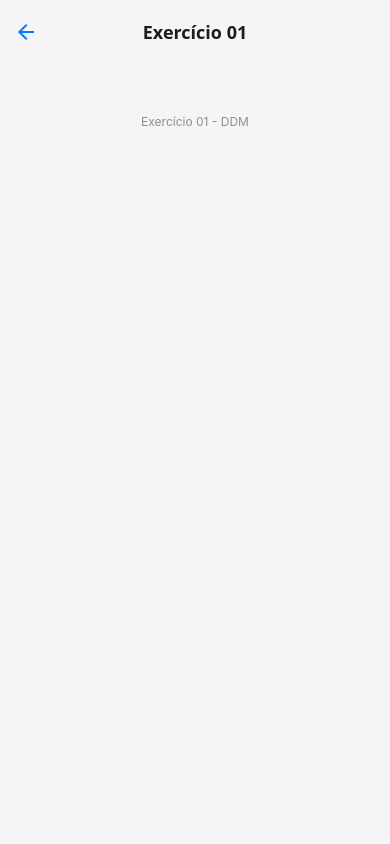
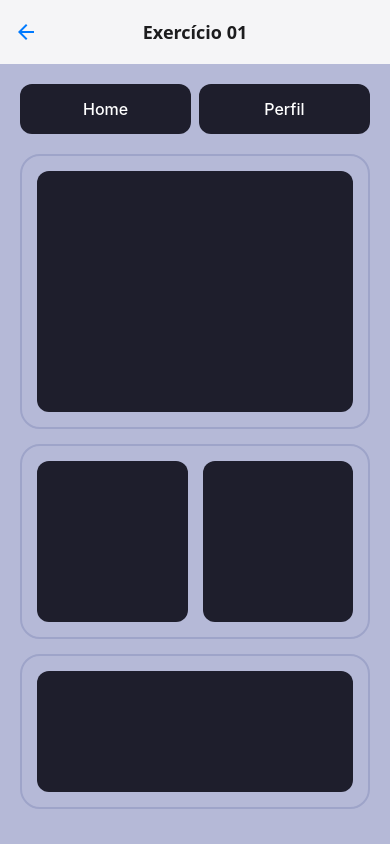
Before and after one commit to franciscopaulinoq/ddm-exercicios-flexbox, a React Native app: screen /Ex1 in a window 390 px wide. Built offline with nearby package versions, Linux system fonts and the light colour scheme.

Commit message:
feat: implement exercicio 1 screen

```diff
--- a/src/screens/Exercicio01.tsx
+++ b/src/screens/Exercicio01.tsx
@@ -4,7 +4,32 @@ import { View, Text, StyleSheet } from "react-native";
 export default function Exercicio01() {
   return (
     <View style={styles.container}>
-      <Text style={styles.indicatorText}>Exercício 01 - DDM</Text>
+      <View style={styles.header}>
+        <View style={styles.button}>
+          <Text style={styles.buttonText}>Home</Text>
+        </View>
+        <View style={styles.button}>
+          <Text style={styles.buttonText}>Perfil</Text>
+        </View>
+      </View>
+
+      <View style={[styles.sectionContainer, { flex: 3 }]}>
+        <View style={styles.darkCard} />
+      </View>
+
+      <View
+        style={[
+          styles.sectionContainer,
+          { flex: 2, flexDirection: "row", gap: 15 },
+        ]}
+      >
+        <View style={[styles.darkCard, { flex: 1 }]} />
+        <View style={[styles.darkCard, { flex: 1 }]} />
+      </View>
+
+      <View style={[styles.sectionContainer, { flex: 1.5 }]}>
+        <View style={styles.darkCard} />
+      </View>
     </View>
   );
 }
@@ -12,14 +37,37 @@ export default function Exercicio01() {
 const styles = StyleSheet.create({
   container: {
     flex: 1,
-    backgroundColor: "#F5F5F7",
-    justifyContent: "center",
+    backgroundColor: "#b5b9d7",
+    padding: 20,
+  },
+  header: {
+    flexDirection: "row",
+    justifyContent: "space-between",
+    marginBottom: 20,
+  },
+  button: {
+    backgroundColor: "#1e1e2c",
+    paddingVertical: 15,
+    paddingHorizontal: 40,
+    borderRadius: 12,
+    flex: 0.48,
     alignItems: "center",
   },
-  indicatorText: {
-    fontSize: 12,
-    color: "#8E8E93",
-    position: "absolute",
-    top: 50,
+  buttonText: {
+    color: "#ffffff",
+    fontSize: 16,
+    fontWeight: "500",
+  },
+  sectionContainer: {
+    borderWidth: 2,
+    borderColor: "#9EA4C9",
+    borderRadius: 20,
+    padding: 15,
+    marginBottom: 15,
+  },
+  darkCard: {
+    flex: 1,
+    backgroundColor: "#1E1E2C",
+    borderRadius: 12,
   },
 });
```
